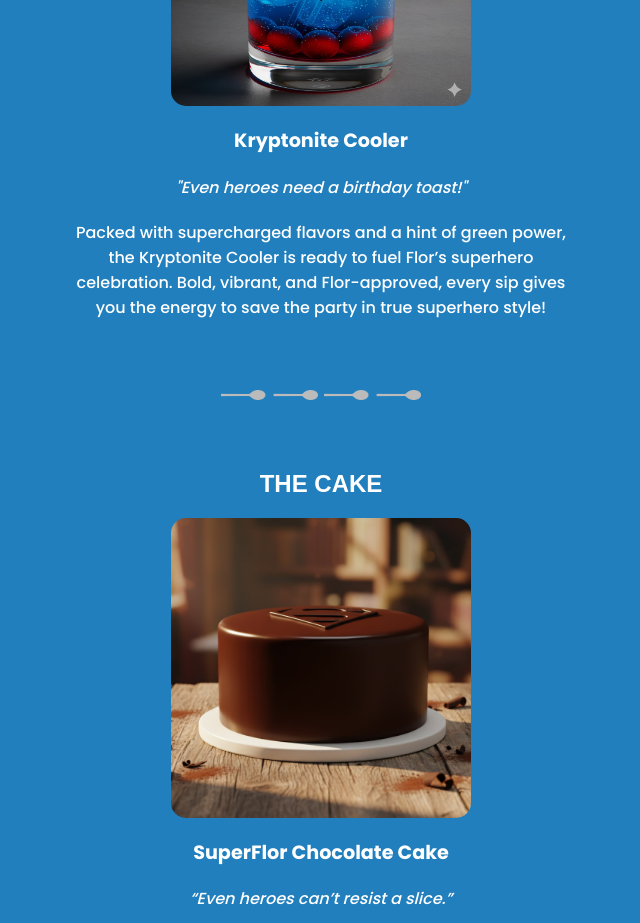
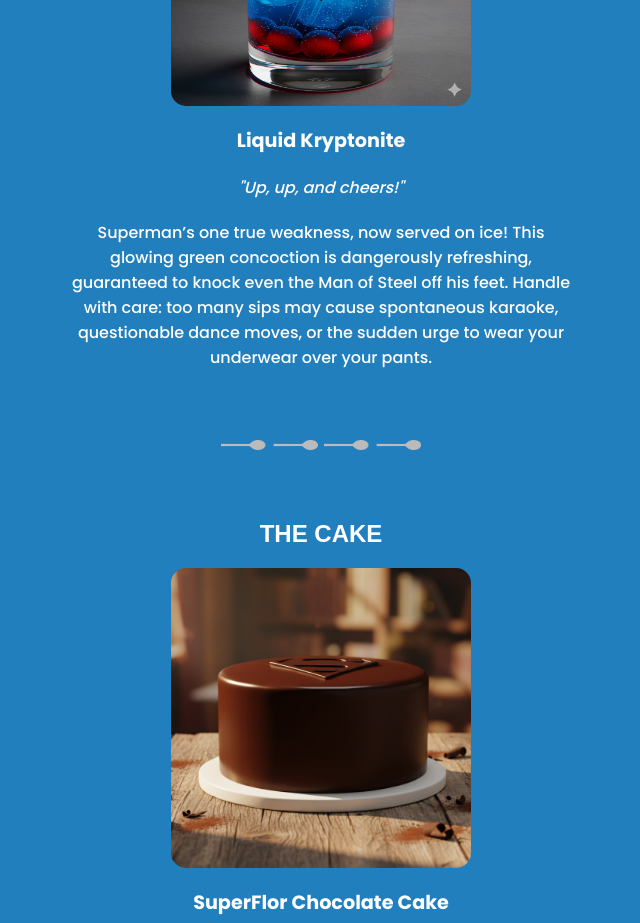
Before and after one commit to thesellgrens/superflor, a plain HTML site: page index.html in a window 1280 px wide. Shown: the part 3020-3943 px from the top of the page, without its empty margins (319-959 px from the left). Drawn offline with Linux system fonts and the light colour scheme; a web font is replaced by a local one.

Commit message:
Add files via upload

```diff
--- a/index.html
+++ b/index.html
@@ -70,12 +70,13 @@
     <section class="drink">
         <h2>THE DRINK</h2>
         <img src="img-main/thedrink1.jpeg" alt="Kryptonite Drink">
-        <h3>Kryptonite Cooler</h3>
-        <p><em>"Even heroes need a birthday toast!"</em></p>
+        <h3>Liquid Kryptonite
+        </h3>
+        <p><em>"Up, up, and cheers!"</em></p>
         <p>
-            Packed with supercharged flavors and a hint of green power, the Kryptonite Cooler is ready to fuel Flor’s
-            superhero celebration.
-            Bold, vibrant, and Flor-approved, every sip gives you the energy to save the party in true superhero style!
+            Superman’s one true weakness, now served on ice! This glowing green concoction is dangerously refreshing,
+            guaranteed to knock even the Man of Steel off his feet. Handle with care: too many sips may cause
+            spontaneous karaoke, questionable dance moves, or the sudden urge to wear your underwear over your pants.
         </p>
     </section>
 
```
Also changed, not shown: img-main/themusic.jpeg.
